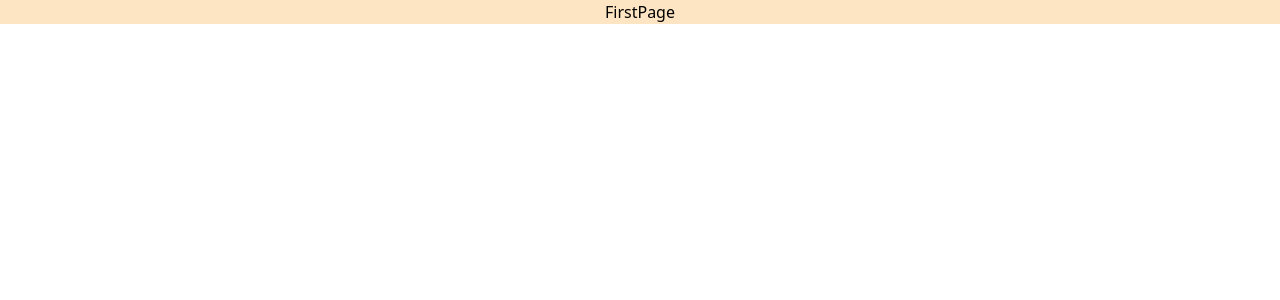
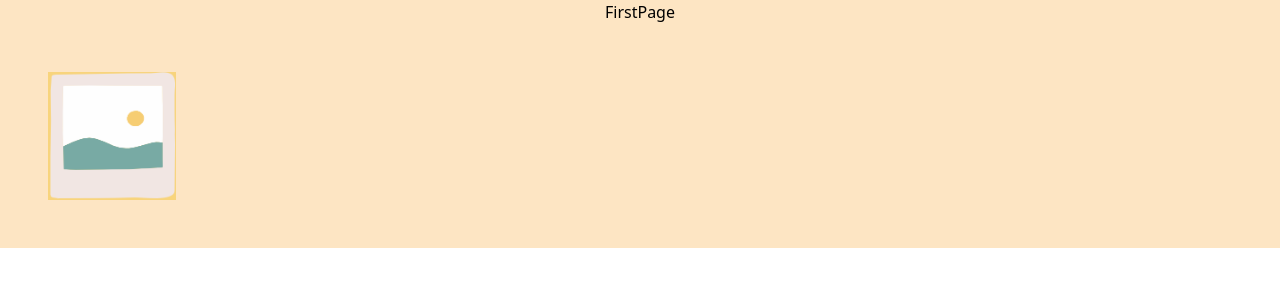
Before and after one commit to 2023-Summer-BootCamp-Team-I/MemoryCapsule, a React (Vite) app in the folder frontend/: page / in a window 1280 px wide. Shown: the top 300 px of the page. Built offline with nearby package versions, Linux system fonts and the light colour scheme.

Commit message:
feat: add open capsule button

```diff
--- /dev/null
+++ b/frontend/src/components/OpenButton/index.tsx
@@ -0,0 +1,31 @@
+import React from 'react';
+import openedCapsuleImg1 from '../../assets/images/openedCapsule_img1.png';
+import openedCapsuleImg2 from '../../assets/images/openedCapsule_img2.png';
+const { useEffect, useState } = React;
+
+type OpenButtonProps = {
+  imageName: string;
+};
+
+function OpenButton({ imageName }: OpenButtonProps) {
+  const [imageToShow, setImageToShow] = useState<string>('');
+  const [colorToShow, setColorToShow] = useState<string>('');
+
+  useEffect(() => {
+    if (imageName === 'photo') {
+      setImageToShow(openedCapsuleImg1);
+      setColorToShow('[#FFD26D]');
+    } else if (imageName === 'video') {
+      setImageToShow(openedCapsuleImg2);
+      setColorToShow('[#60C6CF]');
+    }
+  }, [imageName]);
+
+  return (
+    <div className={`flex items-center justify-center w-56 h-56 bg-${colorToShow} rounded-3xl`}>
+      {imageToShow && <img src={imageToShow} className="w-32 h-32" />}
+    </div>
+  );
+}
+
+export default OpenButton;
--- a/frontend/src/pages/FirstPage.tsx
+++ b/frontend/src/pages/FirstPage.tsx
@@ -1,9 +1,11 @@
 import React from 'react';
+import OpenButton from '../components/OpenButton';
 
 export default function FirstPage() {
   return (
     <div>
       <div>FirstPage</div>
+      <OpenButton imageName="photo" />
     </div>
   );
 }
--- a/frontend/tailwind.config.js
+++ b/frontend/tailwind.config.js
@@ -3,7 +3,12 @@ export default {
   // eslint-disable-next-line quotes
   content: ['./src/**/*.{js,jsx,ts,tsx}', './index.html'],
   theme: {
-    extend: {},
+    extend: {
+      colors: {
+        openedCapsuleColor1: '#FFD26D',
+        openedCapsuleColor2: '#60C6CF',
+      },
+    },
   },
   plugins: [],
 };
```
Also changed, not shown: frontend/src/assets/images/openedCapsule_img1.png (added), frontend/src/assets/images/openedCapsule_img2.png (added).
